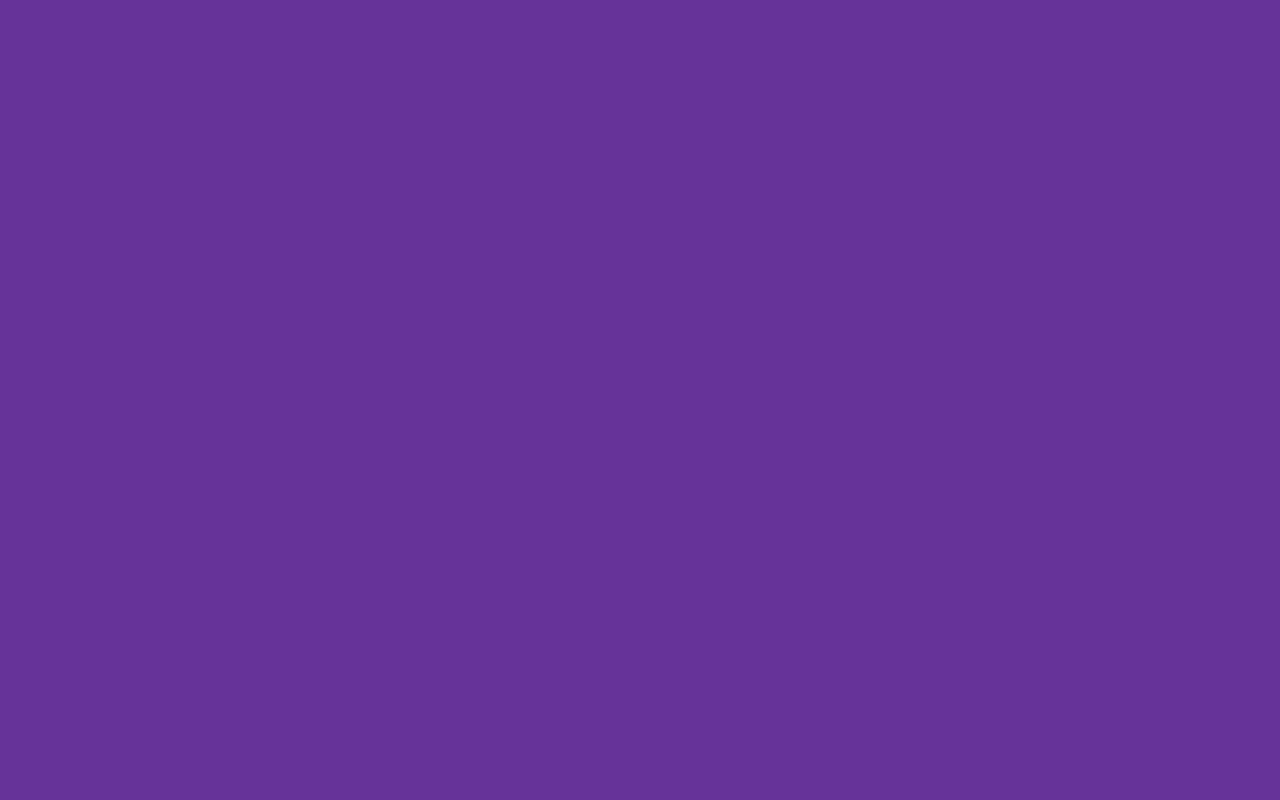
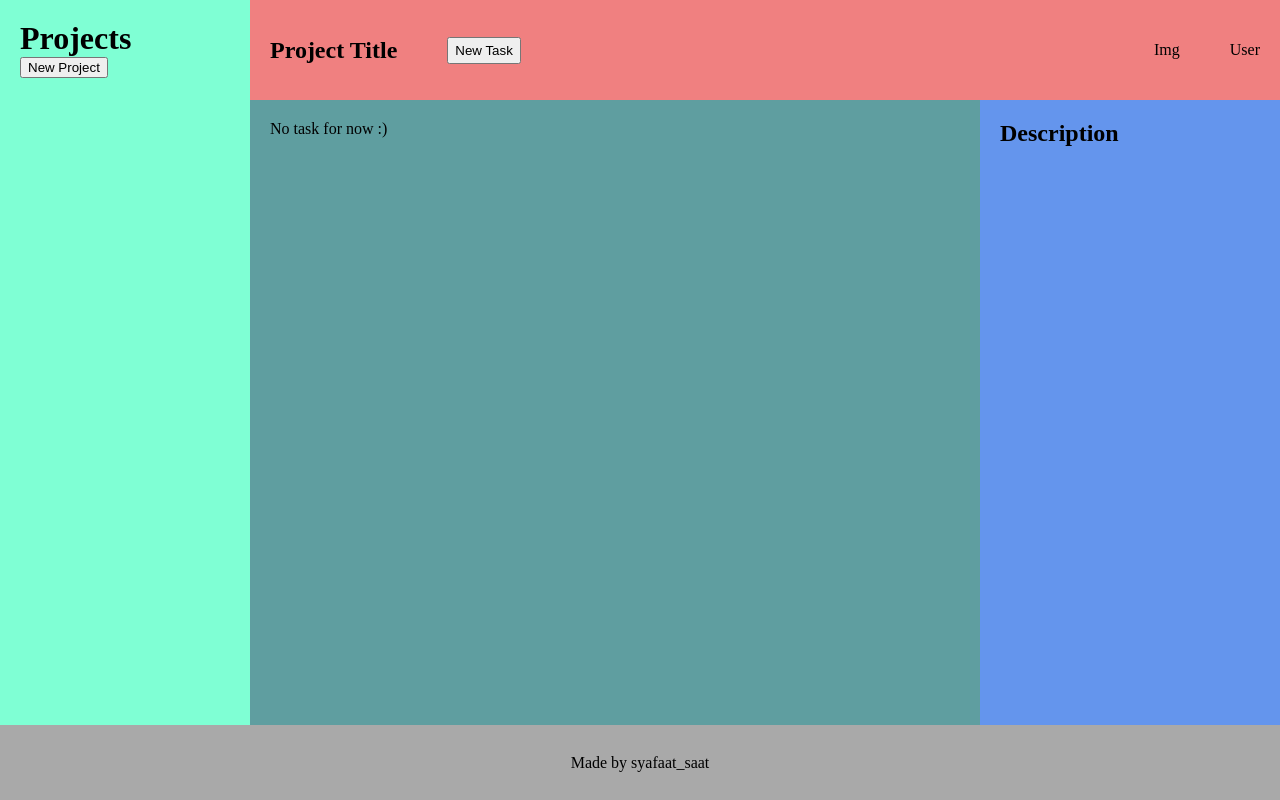
Before and after one commit to syafaatsaat/what-to-do, a website built with webpack: page src/index.html in a window 1280 px wide. Built offline with nearby package versions, Linux system fonts and the light colour scheme.

Commit message:
Add basic placeholder structure and content

```diff
--- a/src/index.html
+++ b/src/index.html
@@ -6,6 +6,30 @@
     <title>what to-do</title>
 </head>
 <body>
-
+    <div id="container">
+        <div id="projects">
+            <h1>Projects</h1>
+            <button>New Project</button>
+        </div>
+        <div id="navbar">
+            <div>
+                <h2>Project Title</h2>
+                <button>New Task</button>
+            </div>
+            <div>
+                <p>Img</p>
+                <p>User</p>
+            </div>
+        </div>
+        <div id="tasks">
+            <p>No task for now :)</p>
+        </div>
+        <div id="description">
+            <h2>Description</h2>
+        </div>
+        <div id="footer">
+            <p>Made by syafaat_saat</p>
+        </div>
+    </div>
 </body>
 </html>
--- a/src/styles.css
+++ b/src/styles.css
@@ -1,3 +1,77 @@
 body {
-  background-color: rebeccapurple;
+  margin: 0;
+  padding: 0;
+  width: 100vw;
+  height: 100vh;
+  max-width: 100%;
+  max-height: 100%;
 }
+
+h1,
+h2,
+p {
+  padding: 0;
+  margin: 0;
+}
+
+#container {
+  height: 100%;
+  width: 100%;
+
+  display: grid;
+  grid-template-columns: 250px auto 300px;
+  grid-template-rows: 100px auto 75px;
+}
+
+#projects {
+  background-color: aquamarine;
+  grid-column: 1 / 2;
+  grid-row: 1 / 3;
+
+  padding: 20px;
+}
+
+#navbar {
+  background-color: lightcoral;
+  padding: 20px;
+
+  grid-column: 2 / 4;
+  grid-row: 1 / 2;
+
+  display: flex;
+  flex-direction: row;
+  justify-content: space-between;
+  align-items: center;
+}
+
+#navbar > div {
+  display: flex;
+  flex-direction: row;
+  gap: 50px;
+}
+
+#tasks {
+  background-color: cadetblue;
+  grid-column: 2 / 3;
+  grid-row: 2 / 3;
+
+  padding: 20px;
+}
+
+#description {
+  background-color: cornflowerblue;
+  grid-column: 3 / 4;
+  grid-row: 2 / 3;
+
+  padding: 20px;
+}
+
+#footer {
+  background-color: darkgrey;
+  grid-column: 1 / 4;
+  grid-row: 3 / 4;
+
+  display: flex;
+  justify-content: center;
+  align-items: center;
+}
```
